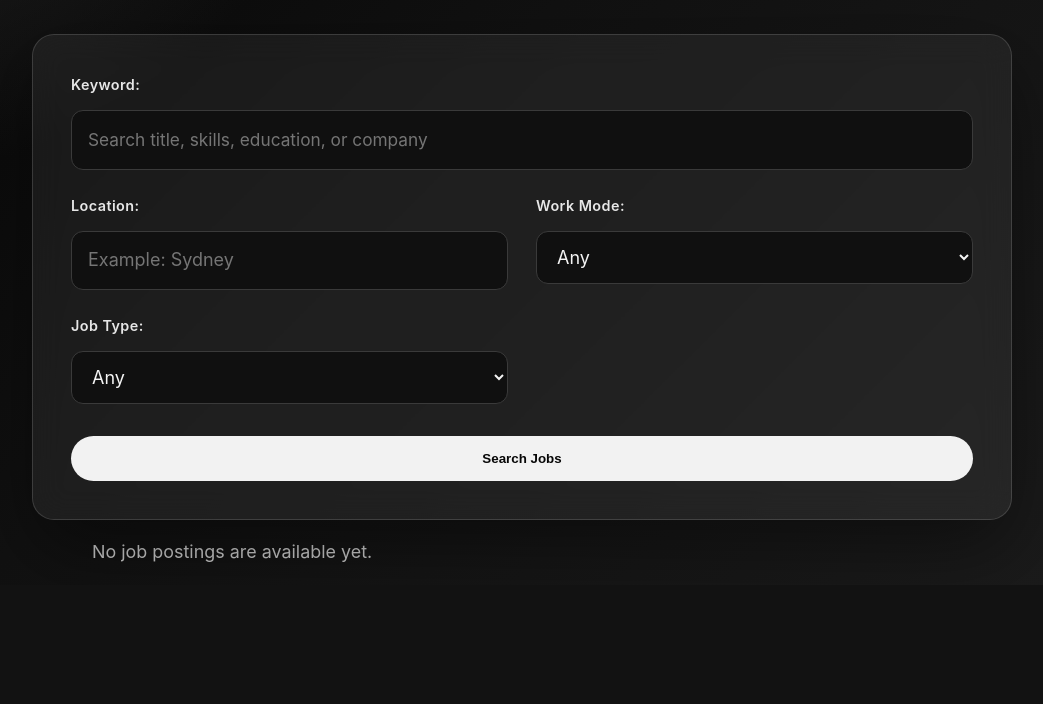
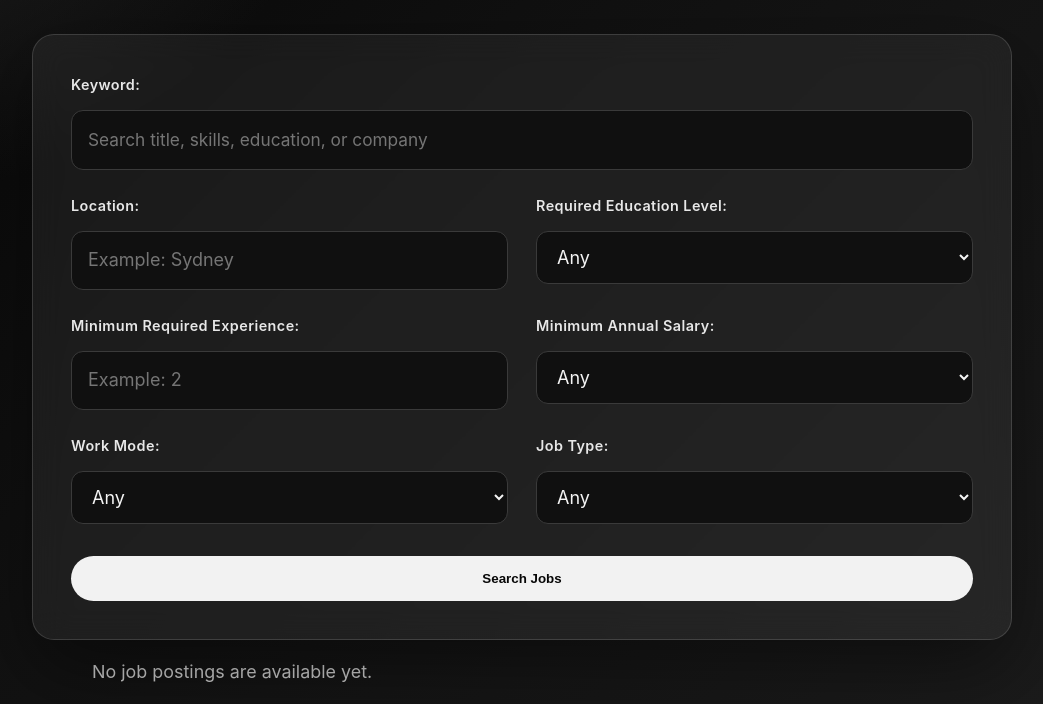
Before and after one commit to ianzies/CSIT314-Singapore, a Flask app: page /jobs in a window 1280 px wide. Shown: the part 290-994 px from the top of the page, without its empty margins (118-1161 px from the left). Before the commit the page ends 852 px from the top, so only its background shows below. Run offline with Flask 3, Linux system fonts and the light colour scheme; the visitor is signed in with stand-in values (Sample User, id 1); data that the repository does not hold is empty.

Commit message:
Standardise annual salary filtering

```diff
--- a/app.py
+++ b/app.py
@@ -3,6 +3,7 @@ from werkzeug.security import generate_password_hash, check_password_hash
 from difflib import SequenceMatcher
 import sqlite3
 import os
+import re
 
 app = Flask(__name__)
 app.secret_key = "replace-this-with-a-secret-key"
@@ -67,6 +68,20 @@ def fuzzy_contains(search_term, text, threshold=0.65):
             return True
 
     return False
+
+
+def extract_salary_upper_bound(salary_range):
+    if not salary_range:
+        return 0
+
+    salary_text = salary_range.lower().replace(",", "")
+    numbers = re.findall(r"\d+", salary_text)
+
+    if not numbers:
+        return 0
+
+    salary_values = [int(number) for number in numbers]
+    return max(salary_values)
 
 
 def calculate_job_match(candidate, job):
@@ -416,98 +431,90 @@ def job_list():
 
     keyword = request.args.get("keyword", "").strip()
     location = request.args.get("location", "").strip()
+    education = request.args.get("education", "").strip()
+    max_experience = request.args.get("max_experience", "").strip()
+    min_salary = request.args.get("min_salary", "").strip()
     work_mode = request.args.get("work_mode", "").strip()
     job_type = request.args.get("job_type", "").strip()
 
-    query = """
+    jobs = db.execute(
+        """
         SELECT jobs.*, companies.company_name, companies.company_description,
                companies.industry, companies.location AS company_location
         FROM jobs
         JOIN companies ON jobs.company_id = companies.company_id
-        WHERE 1 = 1
-    """
-    params = []
+        ORDER BY jobs.job_id DESC
+        """
+    ).fetchall()
 
-    if keyword:
-        query += """
-            AND (
-                jobs.job_title LIKE ?
-                OR jobs.job_description LIKE ?
-                OR jobs.required_skills LIKE ?
-                OR jobs.required_education LIKE ?
-                OR jobs.salary_range LIKE ?
-                OR companies.company_name LIKE ?
-                OR companies.company_description LIKE ?
-                OR companies.industry LIKE ?
-            )
-        """
-        keyword_search = f"%{keyword}%"
-        params.extend([
-            keyword_search,
-            keyword_search,
-            keyword_search,
-            keyword_search,
-            keyword_search,
-            keyword_search,
-            keyword_search,
-            keyword_search
+    filtered_jobs = []
+
+    for job in jobs:
+        searchable_text = " ".join([
+            job["job_title"] or "",
+            job["job_description"] or "",
+            job["required_skills"] or "",
+            job["required_education"] or "",
+            job["salary_range"] or "",
+            job["job_location"] or "",
+            job["work_mode"] or "",
+            job["job_type"] or "",
+            job["company_name"] or "",
+            job["company_description"] or "",
+            job["industry"] or "",
+            job["company_location"] or ""
         ])
 
-    if location:
-        query += " AND (jobs.job_location LIKE ? OR companies.location LIKE ?)"
-        params.extend([f"%{location}%", f"%{location}%"])
+        if keyword and not fuzzy_contains(keyword, searchable_text):
+            continue
 
-    if work_mode:
-        query += " AND jobs.work_mode = ?"
-        params.append(work_mode)
+        if location and not (
+            fuzzy_contains(location, job["job_location"])
+            or fuzzy_contains(location, job["company_location"])
+        ):
+            continue
 
-    if job_type:
-        query += " AND jobs.job_type = ?"
-        params.append(job_type)
+        if education and job["required_education"] != education:
+            continue
 
-    query += " ORDER BY jobs.job_id DESC"
+        if max_experience:
+            try:
+                candidate_experience_limit = int(max_experience)
+            except ValueError:
+                candidate_experience_limit = 0
 
-    jobs = db.execute(query, params).fetchall()
+            required_years = job["years_experience_required"] or 0
 
-    if keyword and not jobs:
-        all_jobs = db.execute(
-            """
-            SELECT jobs.*, companies.company_name, companies.company_description,
-                   companies.industry, companies.location AS company_location
-            FROM jobs
-            JOIN companies ON jobs.company_id = companies.company_id
-            ORDER BY jobs.job_id DESC
-            """
-        ).fetchall()
+            if required_years > candidate_experience_limit:
+                continue
 
-        fuzzy_jobs = []
+        if min_salary:
+            try:
+                minimum_salary = int(min_salary)
+            except ValueError:
+                minimum_salary = 0
 
-        for job in all_jobs:
-            searchable_text = " ".join([
-                job["job_title"] or "",
-                job["job_description"] or "",
-                job["required_skills"] or "",
-                job["required_education"] or "",
-                job["salary_range"] or "",
-                job["job_location"] or "",
-                job["work_mode"] or "",
-                job["job_type"] or "",
-                job["company_name"] or "",
-                job["company_description"] or "",
-                job["industry"] or "",
-                job["company_location"] or ""
-            ])
+            salary_upper_bound = extract_salary_upper_bound(job["salary_range"])
 
-            if fuzzy_contains(keyword, searchable_text):
-                fuzzy_jobs.append(job)
+            if salary_upper_bound < minimum_salary:
+                continue
 
-        jobs = fuzzy_jobs
+        if work_mode and job["work_mode"] != work_mode:
+            continue
+
+        if job_type and job["job_type"] != job_type:
+            continue
+
+        filtered_jobs.append(job)
 
     return render_template(
         "job_list.html",
-        jobs=jobs,
+        jobs=filtered_jobs,
         keyword=keyword,
         location=location,
+        education=education,
+        max_experience=max_experience,
+        min_salary=min_salary,
         work_mode=work_mode,
         job_type=job_type
     )
--- a/templates/job_list.html
+++ b/templates/job_list.html
@@ -15,6 +15,37 @@
         <label>Location:</label>
         <input type="text" name="location" placeholder="Example: Sydney" value="{{ location }}">
     </div>
+
+    <div class="form-group">
+        <label>Required Education Level:</label>
+        <select name="education">
+            <option value="">Any</option>
+            <option value="Diploma" {% if education == "Diploma" %}selected{% endif %}>Diploma</option>
+            <option value="Bachelor" {% if education == "Bachelor" %}selected{% endif %}>Bachelor</option>
+            <option value="Master" {% if education == "Master" %}selected{% endif %}>Master</option>
+            <option value="Doctorate" {% if education == "Doctorate" %}selected{% endif %}>Doctorate</option>
+            <option value="Other" {% if education == "Other" %}selected{% endif %}>Other</option>
+        </select>
+    </div>
+
+    <div class="form-group">
+        <label>Minimum Required Experience:</label>
+        <input type="number" name="max_experience" min="0" placeholder="Example: 2" value="{{ max_experience }}">
+    </div>
+
+    <div class="form-group">
+        <label>Minimum Annual Salary:</label>
+        <select name="min_salary">
+            <option value="">Any</option>
+            <option value="40000" {% if min_salary == "40000" %}selected{% endif %}>$40,000+</option>
+            <option value="50000" {% if min_salary == "50000" %}selected{% endif %}>$50,000+</option>
+            <option value="60000" {% if min_salary == "60000" %}selected{% endif %}>$60,000+</option>
+            <option value="70000" {% if min_salary == "70000" %}selected{% endif %}>$70,000+</option>
+            <option value="80000" {% if min_salary == "80000" %}selected{% endif %}>$80,000+</option>
+            <option value="100000" {% if min_salary == "100000" %}selected{% endif %}>$100,000+</option>
+        </select>
+    </div>
+
 
     <div class="form-group">
         <label>Work Mode:</label>
```
Also changed, not shown: templates/job_form.html (+11 -2 lines).
